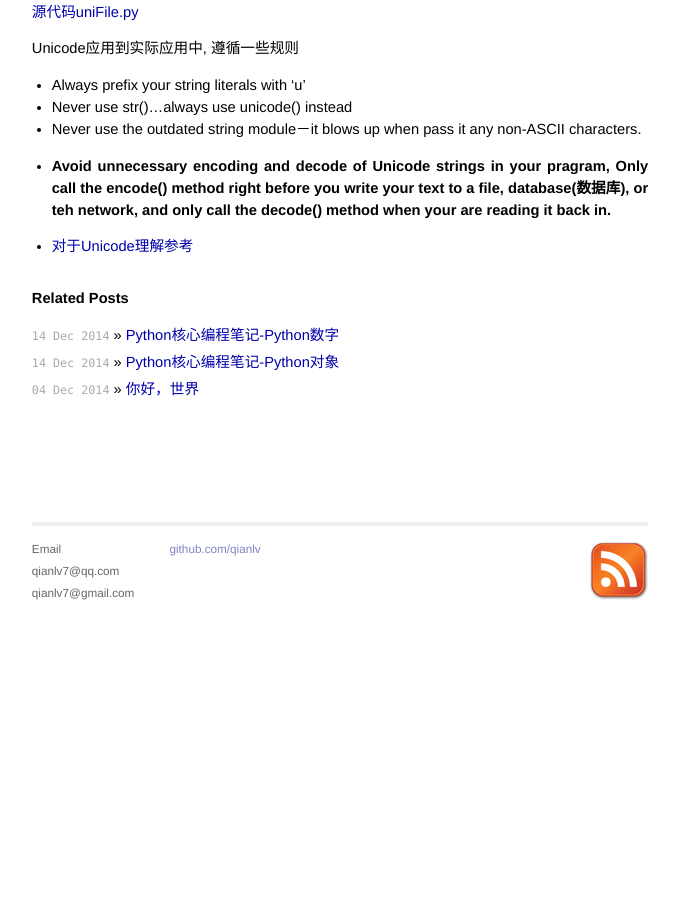
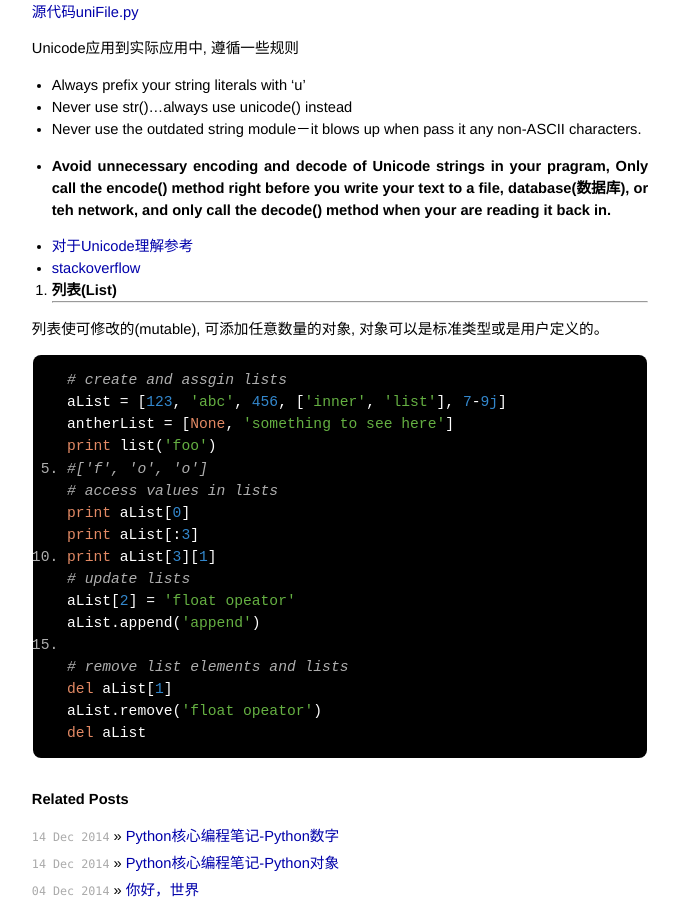
Before and after one commit to qianlv/qianlv.github.io, a Jekyll site: the page built from _posts/2014-12-15-core-python-programming-6.md, in a window 1280 px wide and 900 px high, scrolled down 4108 px. Shown: the whole window, without its empty margins (300-979 px from the left). Built offline with Jekyll 4.4.1, drawn with Linux system fonts in a browser that asks for light colours; Markdown is read by kramdown in place of the engine named in the settings; comment, search, counter and statistics services are not loaded; before the commit the page ends 4724 px from its top, so only the background shows below that.

Commit message:
list列表

```diff
--- a/_posts/2014-12-15-core-python-programming-6.md
+++ b/_posts/2014-12-15-core-python-programming-6.md
@@ -210,4 +210,33 @@ copy is where only references are copied...no new objects are made!__
     Only call the encode() method right before you write your text to a file, database(数据库),
     or teh network, and only call the decode() method when your are reading it back in.__
 
-*   [对于Unicode理解参考](http://blog.jobbole.com/50345/)
+*   [对于Unicode理解参考](http://www.cnblogs.com/huxi/archive/2010/12/05/1897271.html)
+*   [stackoverflow](http://stackoverflow.com/questions/11339955/python-string-encode-decode/11339995#11339995)
+
+4.  列表(List)
+---------------
+***
+
+>   列表使可修改的(mutable), 可添加任意数量的对象, 对象可以是标准类型或是用户定义的。
+
+    # create and assgin lists
+    aList = [123, 'abc', 456, ['inner', 'list'], 7-9j]
+    antherList = [None, 'something to see here']
+    print list('foo')
+    #['f', 'o', 'o']
+
+    # access values in lists
+    print aList[0]
+    print aList[:3]
+    print aList[3][1]
+
+    # update lists
+    aList[2] = 'float opeator'
+    aList.append('append')
+
+    # remove list elements and lists
+    del aList[1]
+    aList.remove('float opeator')
+    del aList
+
+>
```
